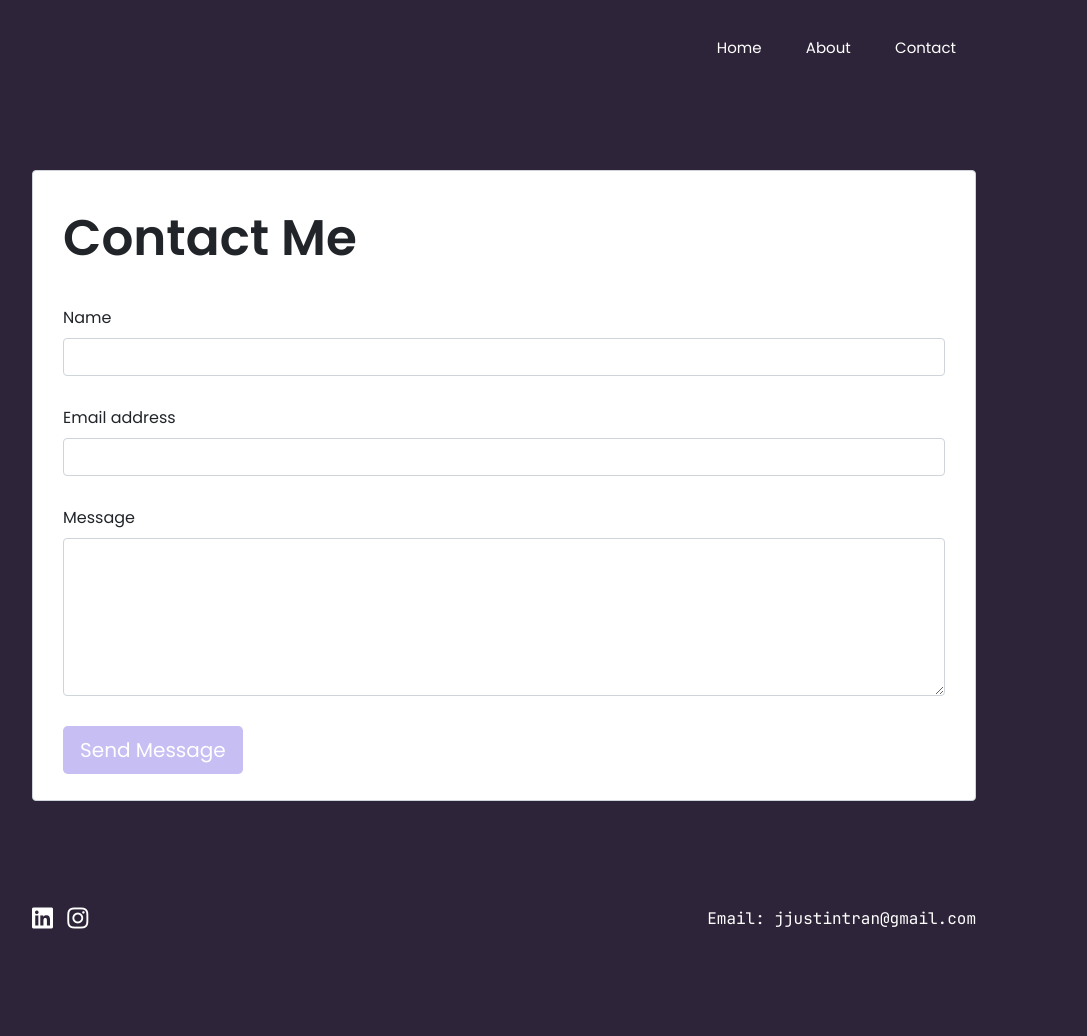
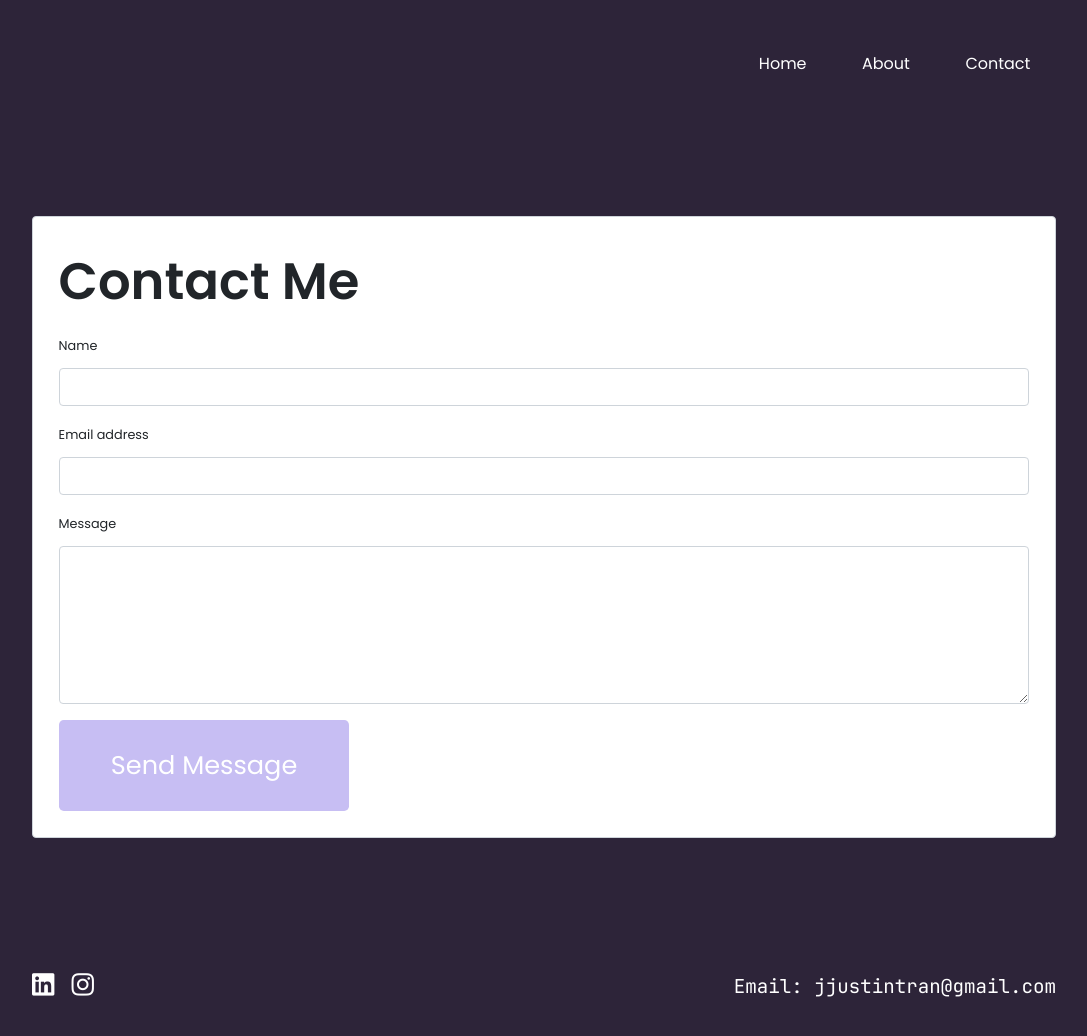
Before and after one commit to joostint/portfolio, a plain HTML site: page contact.html in a window 1280 px wide. Shown: the whole page, without its empty margins (96-1183 px from the left). Before the commit the page ends 961 px from the top, so only its background shows below. Drawn offline with Linux system fonts and the light colour scheme.

Commit message:
Update contact.css

```diff
--- a/contact.css
+++ b/contact.css
@@ -26,7 +26,7 @@ body {
 
 .container {
     padding: 25px 10%;
-    max-width: 1200px;
+    max-width: 100%;
 }
 
 nav {
@@ -34,6 +34,8 @@ nav {
     align-items: center;
     justify-content: space-between;
     flex-wrap: wrap;
+    max-width: 100%;
+    margin-top: 1vw;
 }
 
 
@@ -41,25 +43,25 @@ nav ul li {
     display: inline-block;
     font-family: 'Poppins' sans-serif;
     list-style: none;
-    margin: 10px 20px;
+    margin: 1vw 2vw;
 }
 
 nav ul li a {
     color: #fff;
     font-family: 'Poppins', sans-serif;
     text-decoration: none;
-    font-size: 15px;
+    font-size: 1.25vw;
     position: relative;
 }
 
 nav ul li a::after {
-    content: '';
+    content:'';
     width: 0;
-    height: 3px;
+    height: 0.25vw;
     background: #d3ccf6;
     position: absolute;
     left: 0;
-    bottom: -6px;
+    bottom: -0.5vw;
     transition: 0.3s;
 }
 
@@ -80,7 +82,7 @@ nav ul li a:hover::after {
     color: #212529;
     text-align: left;
     background-color: #fff;
-    padding: 30px;
+    padding: 2vw;
     padding-bottom: 10px;
     border: 1px solid #ced4da;
     border-radius: 0.25rem;
@@ -134,7 +136,8 @@ textarea.fcf-form-control {
 
 label.fcf-label {
     display: inline-block;
-    margin-bottom: 0.5rem;
+    font-size: 1vw;
+    margin-bottom: 1vw;
 }
 
 .fcf-btn {
@@ -149,11 +152,11 @@ label.fcf-label {
     -ms-user-select: none;
     user-select: none;
     background-color: transparent;
-    border: 1px solid transparent;
+    border: 0.1vw solid transparent;
     padding: 0.375rem 0.75rem;
-    font-size: 1rem;
+    font-size: 1vw;
     line-height: 1.5;
-    border-radius: 0.25rem;
+    border-radius: 1px;
     transition: color 0.15s ease-in-out, background-color 0.15s ease-in-out, border-color 0.15s ease-in-out, box-shadow 0.15s ease-in-out;
 }
 
@@ -163,14 +166,14 @@ label.fcf-label {
     }
 }
 .fcf-body {
-    margin-top: 100px;
+    margin-top: 10vw;
 }
 .fcf-h3 {
-    font-size: 50px;
+    font-size: 4vw;
 }
 
 .fcf-form-group{
-    margin-top: 30px;
+    margin-top: 1vw;
 }
 .fcf-btn:hover {
     color: #212529;
@@ -201,20 +204,20 @@ label.fcf-label {
 }
 
 .fcf-btn-lg, .fcf-btn-group-lg>.fcf-btn {
-    padding: 0.5rem 1rem;
-    font-size: 1.25rem;
+    padding: 2vw 4vw;
+    font-size: 2vw;
     line-height: 1.5;
     border-radius: 0.3rem;
 }
 
 footer {
-    padding-top: 100px;
-    padding-bottom: -200px;
+    padding-top: 10vw;
+    padding-bottom: 6vw;
     text-align: center;
 }
 
 .footer-container {
-    max-width: 1200px;
+    max-width: 100%;
     margin: 0 auto;
     display: flex;
     justify-content: space-between;
@@ -224,13 +227,13 @@ footer {
 .social-icons a {
     color: #fff;
     text-decoration: none;
-    font-size: 24px;
-    margin-right: 10px;
+    font-size: 2vw;
+    margin-right: 1vw;
 }
 
 .email p {
     color: #fff;
     font-family: 'JetBrainsMono';
     margin: 0;
-    font-size: 16px;
+    font-size: 1.5vw;
 }
```
